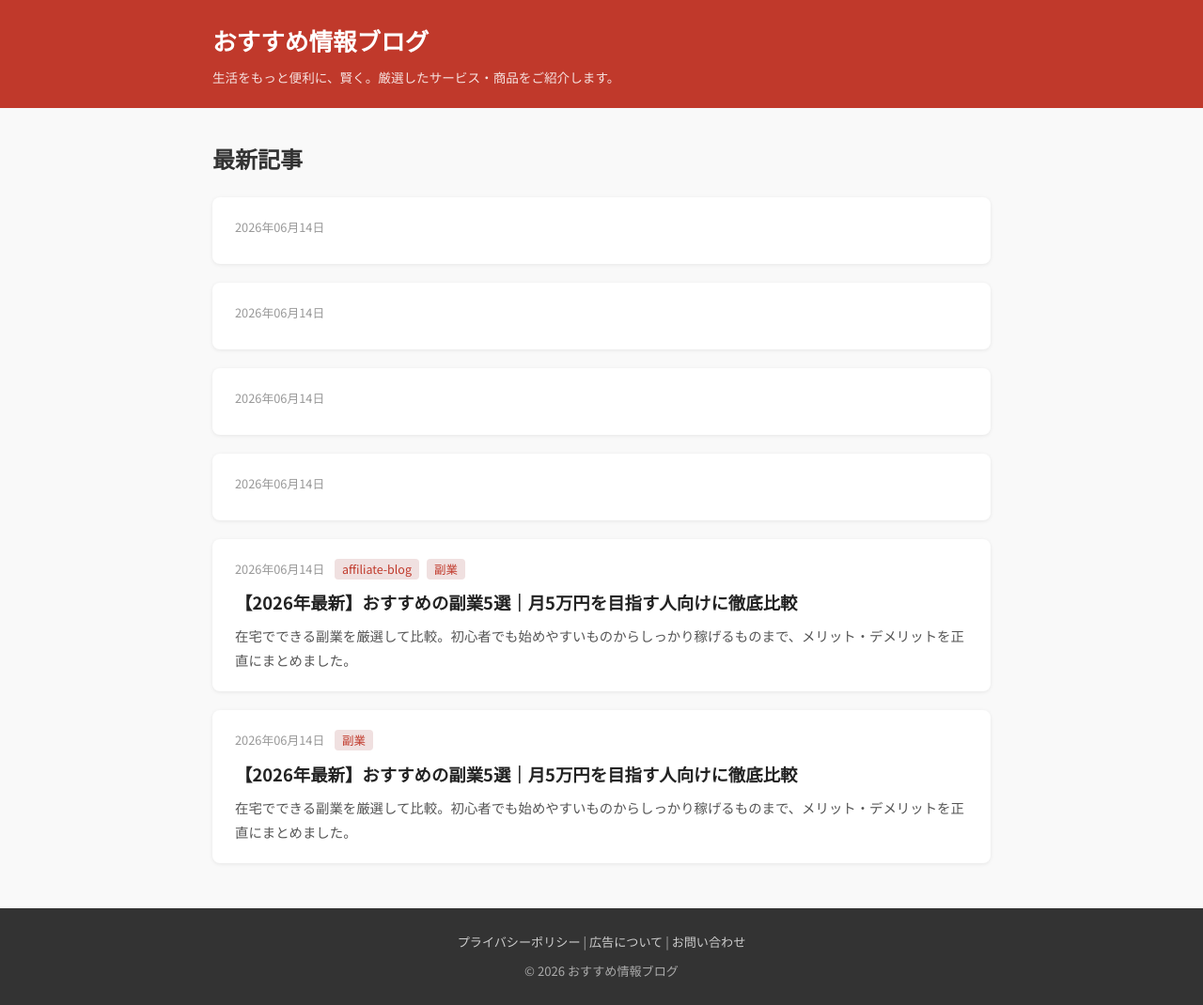
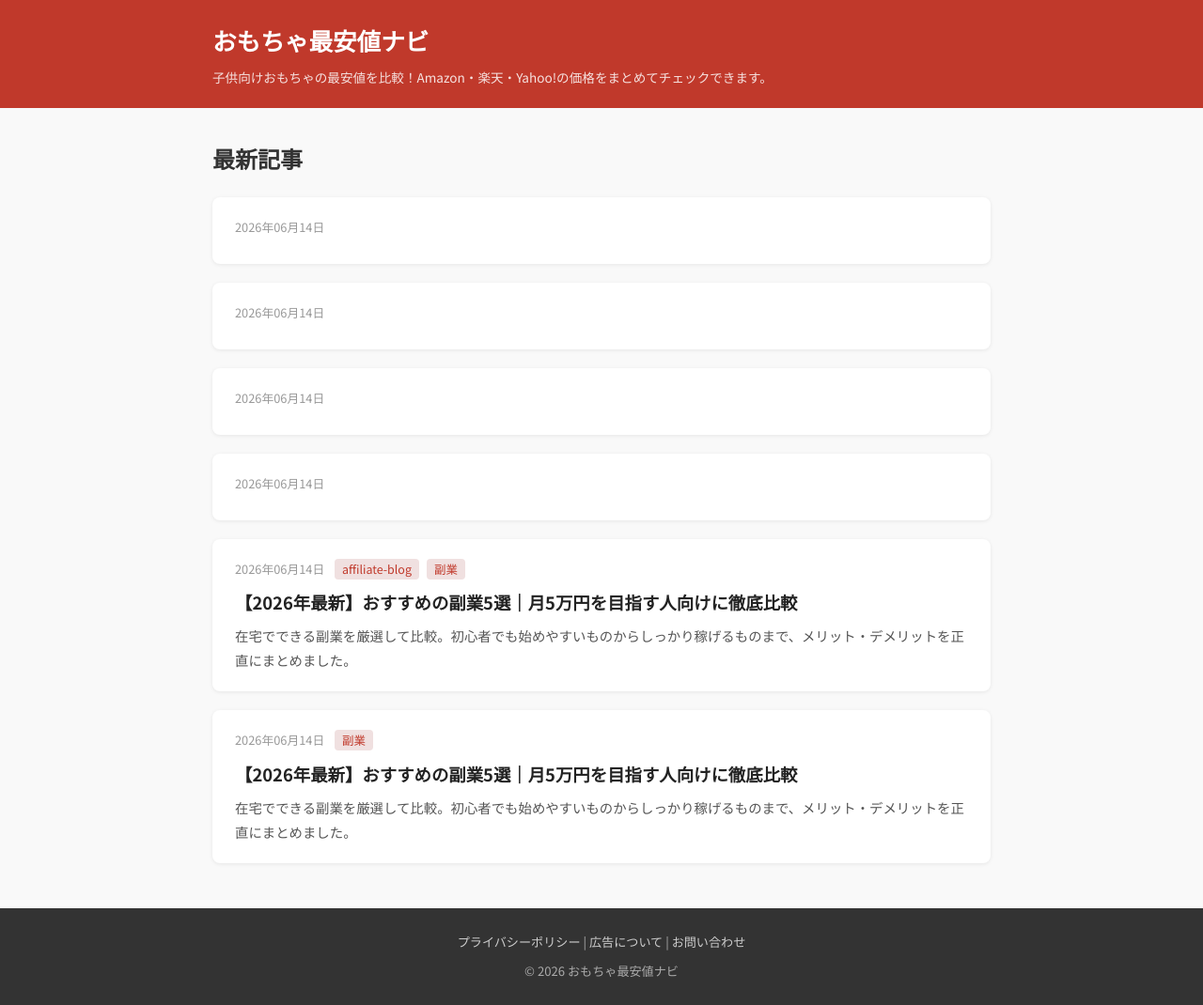
Before and after one commit to odeokuribit/affiliate-blog, a Jekyll site: the page built from index.html, in a window 1280 px wide. Shown: the whole page at 94% size. Built offline with Jekyll 4.4.1, drawn with Linux system fonts in a browser that asks for light colours; the list of posts is cut into pages by our own code.

Commit message:
Update: site title and baseurl

```diff
--- a/_config.yml
+++ b/_config.yml
@@ -1,7 +1,7 @@
-title: "おすすめ情報ブログ"
-description: "生活をもっと便利に、賢く。厳選したサービス・商品をご紹介します。"
-url: ""  # 後でGitHub PagesのURLに変更
-baseurl: ""
+title: "おもちゃ最安値ナビ"
+description: "子供向けおもちゃの最安値を比較！Amazon・楽天・Yahoo!の価格をまとめてチェックできます。"
+url: "https://odeokuribit.github.io"
+baseurl: "/affiliate-blog"
 
 # ビルド設定
 markdown: kramdown
```
